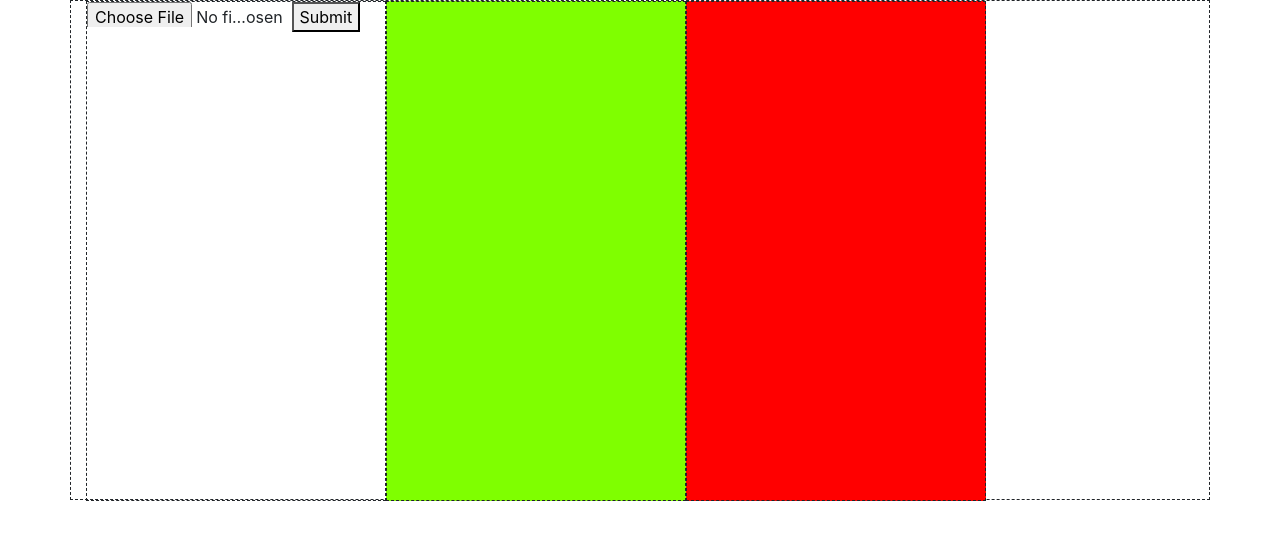
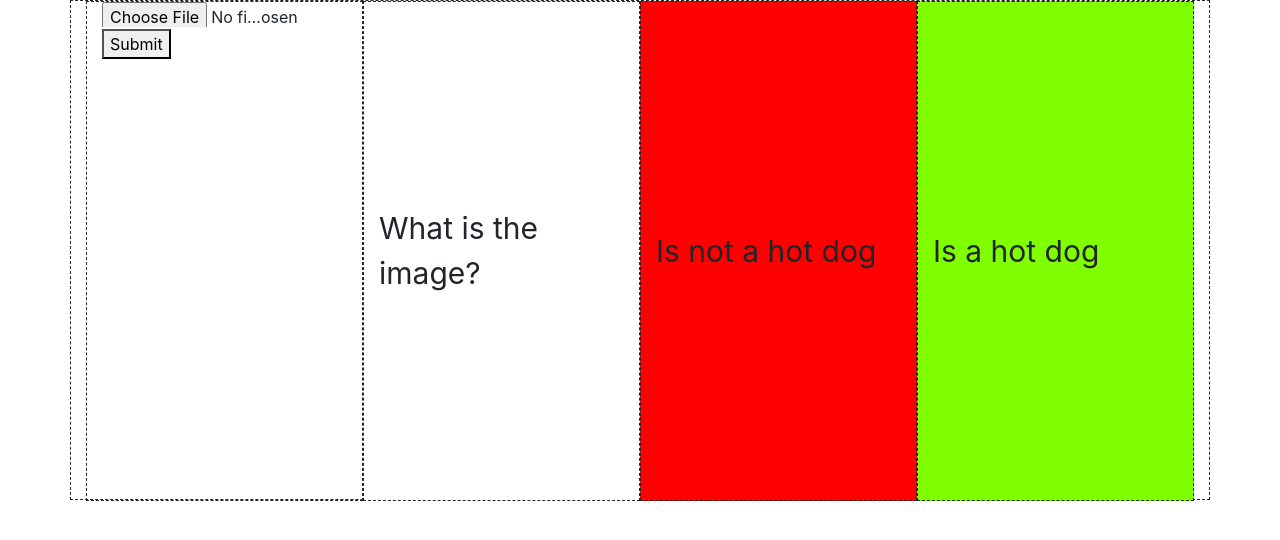
Before and after one commit to wisaelinh/hodogornothotdog, a website: page index.html in a window 1280 px wide. Drawn offline with nearby package versions, Linux system fonts and the light colour scheme.

Commit message:
column change, text and color fix

```diff
--- a/index.html
+++ b/index.html
@@ -13,18 +13,25 @@
 <body>
 
     <div class="container">
-        <div>
+        <div class="col">
             <form id="uploadForm">
                 <input type="file" id="myFile" name="image">
+                <br>
                 <button type="button" onclick="post()">Submit</button>
             </form>
         </div>
 
+        <div class="col initial right">
+          What is the image?
+        </div>
+        <div class="col failure right">
+          Is not a hot dog
+        </div>
+        <div class="col success right">
+          Is a hot dog
+        </div>
 
-        <div class="col-sm1">
-        </div>
-        <div class="col-sm2">
-        </div>
+
     </div>
 
 
--- a/main.css
+++ b/main.css
@@ -15,9 +15,18 @@ input {
     display:flex;
 
 }
-.col-sm1{
-    background-color: chartreuse;
+.initial{
+    background-color: white;
 }
-.col-sm2{
+.failure{
     background-color: red;
 }
+.success{
+    background-color: chartreuse;
+
+}
+.right{
+    font-size: 30px;
+    display:flex;
+    align-items: center;
+}
```
